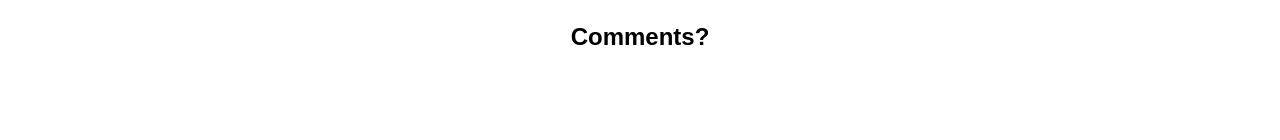
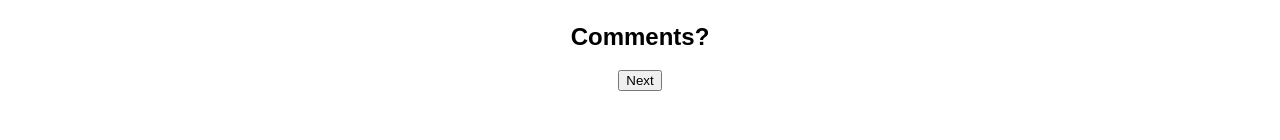
Before and after one commit to myronschippers/apis-redux-feedback-loop, a React (Create React App) app: page /#/comments in a window 1280 px wide. Shown: the part 160-300 px from the top of the page. Built offline with nearby package versions, Linux system fonts and the light colour scheme.

Commit message:
next buttons added to all;question steps

```diff
--- a/src/components/pages/CommentsPage/CommentsPage.js
+++ b/src/components/pages/CommentsPage/CommentsPage.js
@@ -1,10 +1,15 @@
 import React, { Component } from 'react';
 
 class CommentsPage extends Component {
+  handleClickNext = () => {
+    this.props.history.push('/review');
+  }
+
   render() {
     return (
       <div>
         <h2>Comments?</h2>
+        <button onClick={this.handleClickNext}>Next</button>
       </div>
     );
   }
--- a/src/components/pages/SupportPage/SupportPage.js
+++ b/src/components/pages/SupportPage/SupportPage.js
@@ -1,10 +1,15 @@
 import React, { Component } from 'react';
 
 class SupportPage extends Component {
+  handleClickNext = () => {
+    this.props.history.push('/comments');
+  }
+
   render() {
     return (
       <div>
         <h2>Support?</h2>
+        <button onClick={this.handleClickNext}>Next</button>
       </div>
     );
   }
--- a/src/components/pages/UnderstandingPage/UnderstandingPage.js
+++ b/src/components/pages/UnderstandingPage/UnderstandingPage.js
@@ -1,10 +1,15 @@
 import React, { Component } from 'react';
 
 class UnderstandingPage extends Component {
+  handleClickNext = () => {
+    this.props.history.push('/support');
+  }
+
   render() {
     return (
       <div>
         <h2>Understanding?</h2>
+        <button onClick={this.handleClickNext}>Next</button>
       </div>
     );
   }
```
